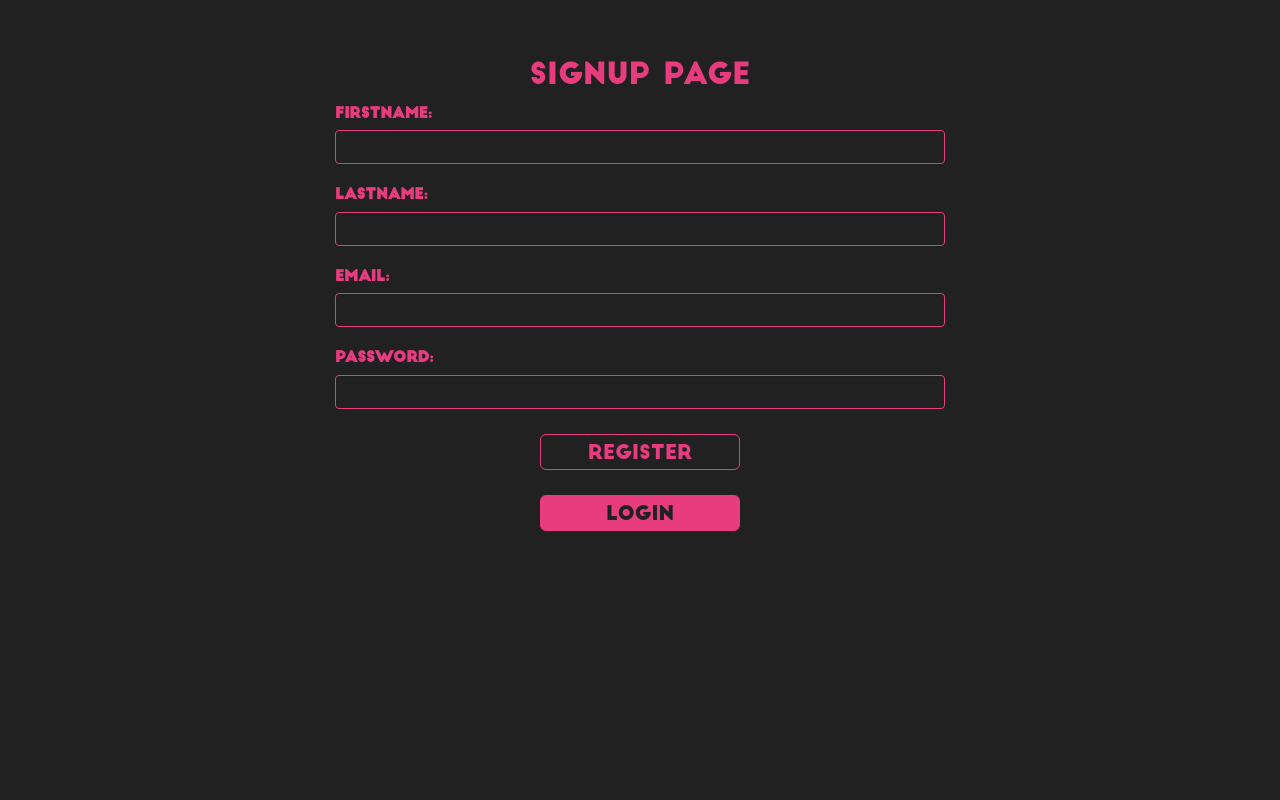
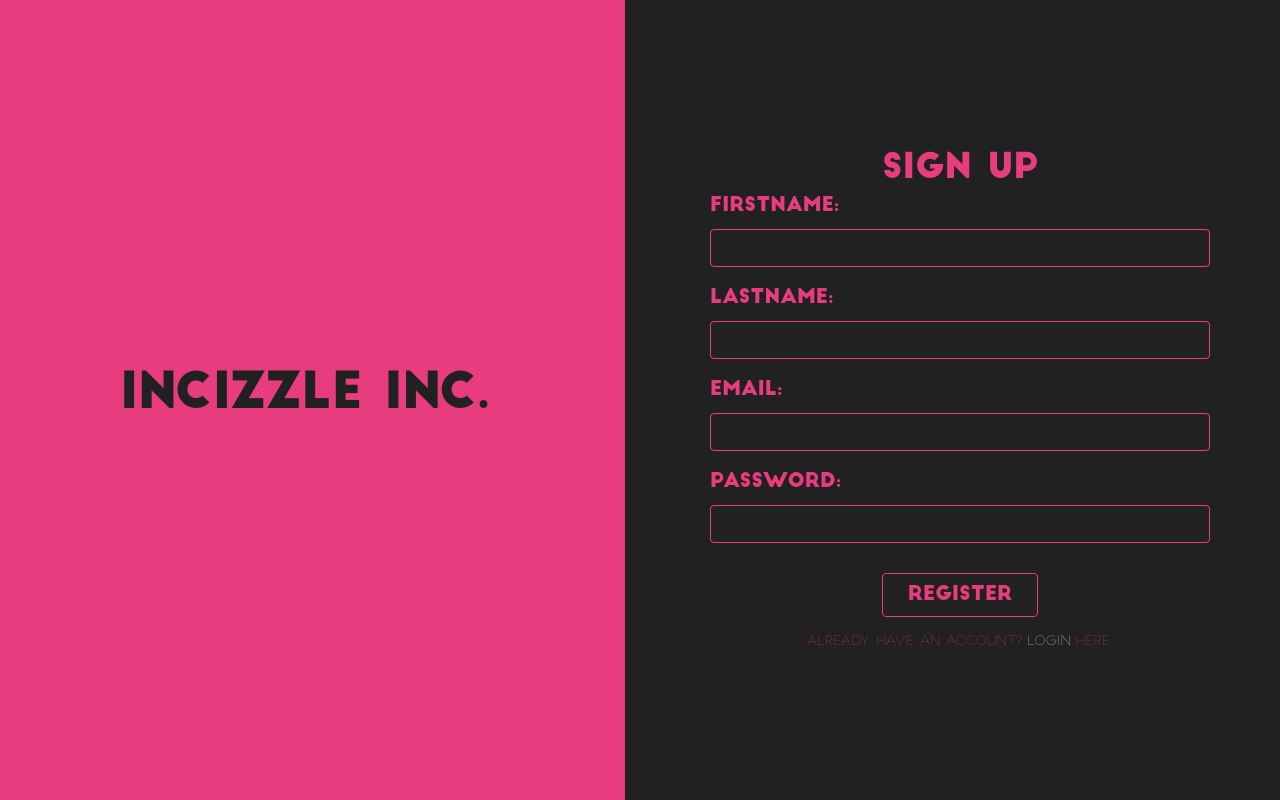
Before and after one commit to schoolvpn/dash, a React app in the folder app/: page /signup in a window 1280 px wide. Built offline with nearby package versions, Linux system fonts and the light colour scheme.

Commit message:
Main Ui Update

```diff
--- a/app/public/index.html
+++ b/app/public/index.html
@@ -1,43 +1,17 @@
 <!DOCTYPE html>
-<html lang="en">
+<html style="height: 100%;" lang="en">
   <head>
     <meta charset="utf-8">
     <meta name="viewport" content="width=device-width, initial-scale=1, shrink-to-fit=no">
     <meta name="theme-color" content="#000000">
-    <!--
-      manifest.json provides metadata used when your web app is added to the
-      homescreen on Android. See https://developers.google.com/web/fundamentals/engage-and-retain/web-app-manifest/
-    -->
     <link rel="manifest" href="%PUBLIC_URL%/manifest.json">
     <link rel="shortcut icon" href="%PUBLIC_URL%/favicon.ico">
-    <link rel="stylesheet" href="https://maxcdn.bootstrapcdn.com/bootstrap/3.3.7/css/bootstrap.min.css" integrity="sha384-BVYiiSIFeK1dGmJRAkycuHAHRg32OmUcww7on3RYdg4Va+PmSTsz/K68vbdEjh4u" crossorigin="anonymous">
-    <!--
-      Notice the use of %PUBLIC_URL% in the tags above.
-      It will be replaced with the URL of the `public` folder during the build.
-      Only files inside the `public` folder can be referenced from the HTML.
-
-      Unlike "/favicon.ico" or "favicon.ico", "%PUBLIC_URL%/favicon.ico" will
-      work correctly both with client-side routing and a non-root public URL.
-      Learn how to configure a non-root public URL by running `npm run build`.
-    -->
+    <link rel="stylesheet" href="https://stackpath.bootstrapcdn.com/bootstrap/4.3.1/css/bootstrap.min.css" integrity="sha384-ggOyR0iXCbMQv3Xipma34MD+dH/1fQ784/j6cY/iJTQUOhcWr7x9JvoRxT2MZw1T" crossorigin="anonymous">
     <title>React App</title>
   </head>
-  <body>
-    <noscript>
-      You need to enable JavaScript to run this app.
-    </noscript>
-    <div id="root"></div>
-    <!--
-      This HTML file is a template.
-      If you open it directly in the browser, you will see an empty page.
-
-      You can add webfonts, meta tags, or analytics to this file.
-      The build step will place the bundled scripts into the <body> tag.
-
-      To begin the development, run `npm start` or `yarn start`.
-      To create a production bundle, use `npm run build` or `yarn build`.
-    -->
-    <script src="https://code.jquery.com/jquery-3.3.1.min.js" integrity="sha256-FgpCb/KJQlLNfOu91ta32o/NMZxltwRo8QtmkMRdAu8=" crossorigin="anonymous"></script>
-    <script src="https://maxcdn.bootstrapcdn.com/bootstrap/3.3.7/js/bootstrap.min.js" integrity="sha384-Tc5IQib027qvyjSMfHjOMaLkfuWVxZxUPnCJA7l2mCWNIpG9mGCD8wGNIcPD7Txa" crossorigin="anonymous"></script>
+  <body id="root">
+    <script src="https://code.jquery.com/jquery-3.3.1.slim.min.js" integrity="sha384-q8i/X+965DzO0rT7abK41JStQIAqVgRVzpbzo5smXKp4YfRvH+8abtTE1Pi6jizo" crossorigin="anonymous"></script>
+    <script src="https://cdnjs.cloudflare.com/ajax/libs/popper.js/1.14.7/umd/popper.min.js" integrity="sha384-UO2eT0CpHqdSJQ6hJty5KVphtPhzWj9WO1clHTMGa3JDZwrnQq4sF86dIHNDz0W1" crossorigin="anonymous"></script>
+    <script src="https://stackpath.bootstrapcdn.com/bootstrap/4.3.1/js/bootstrap.min.js" integrity="sha384-JjSmVgyd0p3pXB1rRibZUAYoIIy6OrQ6VrjIEaFf/nJGzIxFDsf4x0xIM+B07jRM" crossorigin="anonymous"></script>
   </body>
 </html>
--- a/app/src/components/admin/admminheader.js
+++ b/app/src/components/admin/admminheader.js
@@ -4,7 +4,7 @@ import '../../css/header.css';
 // import { userService } from './services/user.service';
 
 
-class Adminheader extends Component {
+class AdminHeader extends Component {
 
   render() {
     return (
@@ -14,7 +14,7 @@ class Adminheader extends Component {
               Home
             </NavLink>
 
-            <NavLink className="nav-item" to="/login">
+            <NavLink className="nav-item" to="/signin">
               Logout
             </NavLink>
 
@@ -28,4 +28,4 @@ class Adminheader extends Component {
   }
 }
 
-export default Adminheader;
+export default AdminHeader;
--- a/app/src/components/admin/home.js
+++ b/app/src/components/admin/home.js
@@ -3,7 +3,7 @@ import React, { Component } from "react";
 import Adminheader from "./admminheader";
 
 
-class Posts extends Component {
+class AdminHome extends Component {
   constructor(props) {
     super(props);
     var account = JSON.parse(localStorage.getItem("Account"))
@@ -39,4 +39,4 @@ class Posts extends Component {
   }
 }
 
-export default Posts;
+export default AdminHome;
--- a/app/src/components/admin/users.js
+++ b/app/src/components/admin/users.js
@@ -3,7 +3,7 @@ import React, { Component } from "react";
 import { userService } from '../../services/user.service';
 import Header from "./admminheader";
 
-class Users extends Component {
+class AdminUsers extends Component {
   constructor(props) {
     super(props);
     this.state = {
@@ -66,4 +66,4 @@ class Users extends Component {
   }
 }
 
-export default Users;
+export default AdminUsers;
--- a/app/src/components/login.js
+++ b/app/src/components/signin.js
@@ -2,9 +2,9 @@ import React, { Component } from "react";
 import { Link } from "react-router-dom";
 import { userService } from '../services/user.service';
 // import axios from 'axios'
-import '../css/login.css'
+import '../css/main.css'
 
-class App extends Component {
+class SignIn extends Component {
   constructor () {
     super()
 
@@ -72,8 +72,50 @@ class App extends Component {
   render() {
     const { email, password, submitted, error, success } = this.state;
     return (
-      <div className="AppLogin">
-        <br/>
+      <div className="AppSign">
+        <div className="row SignMain">
+          <div className="col SignInLeft">
+              {success &&
+                <div className={'alert alert-success'}>Login Success</div>
+              }
+              {error &&
+                <div className={'alert alert-danger'}>{error}</div>
+              }
+              <form onSubmit={this.handleSubmit}>
+                  <h2 className="SignPageTitle">Sign In</h2>
+                  <div className="form-group">
+                      <label className="SignLabel" for="exampleInputEmail1">Email:</label>
+                      {/* <input type="email" class="form-control" id="exampleInputEmail1" aria-describedby="emailHelp" placeholder=""/> */}
+                      <input type="text" className="form-control" name="email" value={email} onChange={this.handleChange}/>
+                      {submitted && !email &&
+                        <div className="help-block">Email is required</div>
+                      }
+                  </div>
+                  <div className="form-group">
+                      <label className="SignLabel" for="exampleInputPassword1">Password:</label>
+                      <input type="password" className="form-control" name="password" value={password} onChange={this.handleChange}/>
+                      {submitted && !password &&
+                        <div className="help-block">Password is required</div>
+                      }
+                      {/* <input type="password" className="form-control" id="exampleInputPassword1" placeholder=""/> */}
+                  </div>
+                  <div className="SignDivButton">
+                    <button type="submit" className="btn btn-primary SignButton">Login</button>
+                  </div>
+                  <small className="SignBottomSmall">
+                      Dont Have a Account?
+                      <Link className="SignLink" to="/signup">Register</Link>
+                      Here.
+                  </small>
+              </form>
+          </div>
+          <div className="col SignInRight">
+              <h1 className="SignMainTitle">
+                  iNcizzle Inc.
+              </h1>
+          </div>
+        </div>
+        {/* <br/>
         <br/>
         <div className="col-md-6 col-md-offset-3 test">
           {success &&
@@ -106,10 +148,10 @@ class App extends Component {
             <div className='button'>
               <Link className="buttonalt" to="/signup">Register</Link>
             </div>
-        </div>
+        </div> */}
       </div>
     );
   }
 }
 
-export default App;
+export default SignIn;
--- a/app/src/components/signup.js
+++ b/app/src/components/signup.js
@@ -2,9 +2,9 @@ import React, { Component } from "react";
 import { Link } from "react-router-dom";
 import { userService } from '../services/user.service';
 // import axios from 'axios'
-import '../css/login.css'
+import '../css/main.css'
 
-class App extends Component {
+class SignUp extends Component {
   constructor () {
     super()
 
@@ -58,8 +58,48 @@ class App extends Component {
   render() {
     const { firstname, lastname, email, password, submitted, error, success } = this.state;
     return (
-      <div className="AppLogin">
-        <br/>
+      <div className="AppSign">
+        <div className="row SignMain">
+          <div className="col SignUpLeft">
+              <h1 className="SignMainTitle">
+                  iNcizzle Inc.
+              </h1>
+          </div>
+          <div className="col SignUpRight">
+              <form onSubmit={this.handleSubmit}>
+                  <h2 className="SignPageTitle">Sign Up</h2>
+                  <div className="form-group">
+                      <label className="SignLabel" for="exampleInputEmail1">Firstname:</label>
+                      {/* <input type="firstname" class="form-control" id="firstname" placeholder=""/> */}
+                      <input type="text" className="form-control" name="firstname" value={firstname} onChange={this.handleChange}/>
+                  </div>
+                  <div className="form-group">
+                      <label className="SignLabel" for="exampleInputPassword1">Lastname:</label>
+                      {/* <input type="lastname" class="form-control" id="lastname" placeholder=""/> */}
+                      <input type="text" className="form-control" name="lastname" value={lastname} onChange={this.handleChange}/>
+                  </div>
+                  <div className="form-group">
+                      <label className="SignLabel" for="exampleInputEmail1">Email:</label>
+                      {/* <input type="email" class="form-control" id="exampleInputEmail1" aria-describedby="emailHelp" placeholder=""/> */}
+                      <input type="text" className="form-control" name="email" value={email} onChange={this.handleChange}/>
+                  </div>
+                  <div className="form-group">
+                      <label className="SignLabel" for="exampleInputPassword1">Password:</label>
+                      {/* <input type="password" class="form-control" id="exampleInputPassword1" placeholder=""/> */}
+                      <input type="password" className="form-control" name="password" value={password} onChange={this.handleChange}/>
+                  </div>
+                  <div className="SignDivButton">
+                      <button type="submit" className="btn btn-primary SignButton">Register</button>
+                  </div>
+                  <small className="SignBottomSmall">
+                      Already have an Account?
+                      <Link className="SignLink" to="/signin">Login</Link>
+                      Here.
+                  </small>
+              </form>
+          </div>
+        </div>
+        {/* <br/>
         <br/>
         <div className="col-md-6 col-md-offset-3">
           {success &&
@@ -108,10 +148,10 @@ class App extends Component {
           <div className="button">
             <Link className="buttonalt" to="/login">Login</Link>
           </div>
-        </div>
+        </div> */}
       </div>
     );
   }
 }
 
-export default App;
+export default SignUp;
--- a/app/src/components/user/account.js
+++ b/app/src/components/user/account.js
@@ -4,7 +4,7 @@ import Userheader from "./userheader";
 import { userService } from '../../services/user.service';
 
 
-class Userhome extends Component {
+class UserAccount extends Component {
     constructor(props) {
         super(props);
         // var account = JSON.parse(localStorage.getItem("Account"))
@@ -98,4 +98,4 @@ class Userhome extends Component {
     }
 }
 
-export default Userhome;
+export default UserAccount;
--- a/app/src/components/user/home.js
+++ b/app/src/components/user/home.js
@@ -3,7 +3,7 @@ import React, { Component } from "react";
 import Userheader from "./userheader";
 
 
-class Userhome extends Component {
+class UserHome extends Component {
   constructor(props) {
     super(props);
     var account = JSON.parse(localStorage.getItem("Account"))
@@ -39,4 +39,4 @@ class Userhome extends Component {
   }
 }
 
-export default Userhome;
+export default UserHome;
--- a/app/src/components/user/userheader.js
+++ b/app/src/components/user/userheader.js
@@ -4,7 +4,7 @@ import '../../css/header.css';
 // import { userService } from './services/user.service';
 
 
-class Userheader extends Component {
+class UserHeader extends Component {
   constructor() {
     super()
     var account = JSON.parse(localStorage.getItem("Account"))
@@ -32,7 +32,7 @@ class Userheader extends Component {
               <NavLink className="drop-item" to="/user/profile">
                 Profile
               </NavLink>
-              <NavLink className="drop-item" to="/login">
+              <NavLink className="drop-item" to="/signin">
                 Logout
               </NavLink>
             </div>
@@ -43,4 +43,4 @@ class Userheader extends Component {
   }
 }
 
-export default Userheader;
+export default UserHeader;
--- a/app/src/css/index.css
+++ b/app/src/css/index.css
@@ -11,7 +11,6 @@
 body {
   margin: 0;
   padding: 0;
-  -webkit-font-smoothing: antialiased;
-  -moz-osx-font-smoothing: grayscale;
+  height: 100%;
   background-color: #212121
 }
--- a/app/src/css/login.css
+++ /dev/null
@@ -1,113 +0,0 @@
-.data {
-    margin-top: 50px
-  }
-
-.help-block {
-  color: white
-}
-
-.alert-success {
-  color: #212121;
-  border-color: #00FF00;
-  background:  #00FF00;
-}
-
-.alert-danger {
-  color: #212121;
-  border-color: red;
-  background: red;
-}
-
-.alert {
-  font-family: bigjohn;
-}
-
-.AppLogin {
-  color: #E73C7E;
-  top: 50%;
-}
-
-.AppRegister {
-  color: #E73C7E;
-}
-
-.App {
-  color: #E73C7E;
-}
-
-h1 {
-  text-align: center;
-  margin-top: 50px;
-  font-size: 44px;
-  font-family: 'bigjohn';
-}
-
-label {
-  font-size: 15px;
-  font-family: 'bigjohn' !important;
-  color: #E73C7E
-}
-
-h2 {
-  color: #E73C7E;
-  text-align: center;
-  font-family: 'bigjohn' !important;
-  font-size: 30px !important;
-}
-
-p {
-  text-align: center;
-  font-size: 20px;
-  font-family: 'bigjohn';
-}
-
-.form-control {
-  background: transparent;
-  border-color: #E73C7E;
-  color: white
-}
-
-.button {
-  justify-content: center;
-  display: flex;
-}
-
-.loginbtn {
-  text-align: center;
-  min-width: 200px;
-  font-family: 'bigjohn';
-  font-size: 20px;
-  padding-top: 5px;
-  padding-left: 30px;
-  padding-right: 30px;
-  color: #E73C7E;
-  background-color: transparent;
-  border-radius: 6px;
-  border: 1px solid #E73C7E;
-  position: relative;
-  overflow: hidden;
-  margin-top: 25px;
-  justify-content: center;
-}
-
-.buttonalt {
-  text-align: center;
-  font-family: 'bigjohn';
-  min-width: 200px;
-  font-size: 20px;
-  padding-top: 5px;
-  padding-left: 30px;
-  padding-right: 30px;
-  color: #212121;
-  background-color: #E73C7E;
-  border-radius: 6px;
-  border: 1px solid #E73C7E;
-  position: relative;
-  overflow: hidden;
-  margin-top: 25px;
-  justify-content: center;
-}
-
-.buttonalt:hover {
-  color: #212121
-}
--- /dev/null
+++ b/app/src/css/main.css
@@ -0,0 +1,249 @@
+/* Sign General */
+
+.AppSign {
+  min-height: 100%;
+  height: 100%;
+}
+
+.SignMain {
+  min-height: 100%;
+  height: 100%;
+}
+
+.SignBottomSmall {
+  color: #E73C7E;
+  font-family: slimjoe;
+  display: flex;
+  justify-content: center;
+}
+
+.SignLink {
+  color: white;
+  padding-left: 4px;
+  padding-right: 4px;
+}
+
+.SignLink:hover {
+  color: white;
+  background-color: rgb(256,256,256, 0.4);
+}
+
+.SignMainTitle {
+  color: #212121;
+  display: flex;
+  justify-content: center;
+  align-items: center;
+  text-align: center;
+  font-family: bigjohn;
+  font-size: 50px !important
+}
+
+.SignPageTitle {
+  font-family: bigjohn;
+  font-size: 35px !important;
+  color: #E73C7E;
+  margin: 0px !important;
+  text-align: center !important;
+}
+
+.SignLabel {
+  text-align: start !important;
+  font-family: bigjohn;
+  font-size: 20px !important;
+  color: #E73C7E;
+}
+
+.SignDivButton {
+  margin-top: 30px;
+  margin-bottom: 15px;
+  text-align: center !important;
+}
+
+.SignButton {
+  background-color: #212121 !important;
+  border-color: #E73C7E !important;
+  font-family: bigjohn !important;
+  font-size: 20px !important;
+  color: #E73C7E !important;
+  padding: 6px 25px 6px 25px !important;
+}
+
+/* Sign In */
+
+.SignInLeft {
+  width: 100%;
+  height: 100%;
+  min-height: 100%;
+  background: #212121;
+  display: flex;
+  align-items: center;
+  justify-content: center;
+}
+
+.SignInRight {
+  width: 100%;
+  height: 50%;
+  min-height: 100%;
+  background: #E73C7E;
+  display: flex;
+  text-align: center;
+  padding: 0px;
+  align-items: center;
+  justify-content: center;
+}
+
+/* Sign Up */
+
+.SignUpLeft {
+  width: 100%;
+  height: 50%;
+  min-height: 100%;
+  background: #E73C7E;
+  display: flex;
+  text-align: center;
+  padding: 0px;
+  align-items: center;
+  justify-content: center;
+}
+
+.SignUpRight {
+  width: 100%;
+  height: 100%;
+  min-height: 100%;
+  background: #212121;
+  display: flex;
+  align-items: center;
+  justify-content: center;
+}
+
+/* General */
+
+input {
+  background-color: #212121 !important;
+  border-color: #E73C7E !important;
+  color: #E73C7E !important;
+  width: 500px !important;
+}
+
+input:-webkit-autofill {
+  -webkit-text-fill-color: #212121 !important;
+}
+
+.help-block {
+  margin-top: 10px;
+  color: white;
+  font-family: slimjoe;
+  font-size: 10px
+}
+
+/*
+.data {
+    margin-top: 50px
+  }
+
+.help-block {
+  color: white
+}
+
+.alert-success {
+  color: #212121;
+  border-color: #00FF00;
+  background:  #00FF00;
+}
+
+.alert-danger {
+  color: #212121;
+  border-color: red;
+  background: red;
+}
+
+.alert {
+  font-family: bigjohn;
+}
+
+
+
+.AppRegister {
+  color: #E73C7E;
+}
+
+.App {
+  color: #E73C7E;
+}
+
+h1 {
+  text-align: center;
+  margin-top: 50px;
+  font-size: 44px;
+  font-family: 'bigjohn';
+}
+
+label {
+  font-size: 15px;
+  font-family: 'bigjohn' !important;
+  color: #E73C7E
+}
+
+h2 {
+  color: #E73C7E;
+  text-align: center;
+  font-family: 'bigjohn' !important;
+  font-size: 30px !important;
+}
+
+p {
+  text-align: center;
+  font-size: 20px;
+  font-family: 'bigjohn';
+}
+
+.form-control {
+  background: transparent;
+  border-color: #E73C7E;
+  color: white
+}
+
+.button {
+  justify-content: center;
+  display: flex;
+}
+
+.loginbtn {
+  text-align: center;
+  min-width: 200px;
+  font-family: 'bigjohn';
+  font-size: 20px;
+  padding-top: 5px;
+  padding-left: 30px;
+  padding-right: 30px;
+  color: #E73C7E;
+  background-color: transparent;
+  border-radius: 6px;
+  border: 1px solid #E73C7E;
+  position: relative;
+  overflow: hidden;
+  margin-top: 25px;
+  justify-content: center;
+}
+
+.buttonalt {
+  text-align: center;
+  font-family: 'bigjohn';
+  min-width: 200px;
+  font-size: 20px;
+  padding-top: 5px;
+  padding-left: 30px;
+  padding-right: 30px;
+  color: #212121;
+  background-color: #E73C7E;
+  border-radius: 6px;
+  border: 1px solid #E73C7E;
+  position: relative;
+  overflow: hidden;
+  margin-top: 25px;
+  justify-content: center;
+}
+
+.buttonalt:hover {
+  color: #212121
+} */
--- a/app/src/index.js
+++ b/app/src/index.js
@@ -4,8 +4,8 @@ import './css/index.css';
 import {BrowserRouter as Router}  from 'react-router-dom';
 import ReactRouter from './router/router';
 
-ReactDOM.render(<Router>
-
+ReactDOM.render(
+<Router>
     <ReactRouter/>
 </Router>
     ,
--- a/app/src/router/router.js
+++ b/app/src/router/router.js
@@ -1,6 +1,6 @@
 import React from "react";
 import { Route, Switch, Redirect, } from "react-router-dom";
-import login from "../components/login";
+import signin from "../components/signin";
 import useraccount from "../components/user/account"
 import userhome from "../components/user/home";
 import adminhome from "../components/admin/home";
@@ -15,8 +15,8 @@ class ReactRouter extends React.Component {
     return (
       <React.Fragment>
         <Switch>
-          <Redirect exact from='/' to='/login'/>
-          <Route exact path="/login" component={login}/>
+          <Redirect exact from='/' to='/signin'/>
+          <Route exact path="/signin" component={signin}/>
           <PrivateRoute exact path="/user/dashboard" component={userhome}/>
           <PrivateRoute exact path="/admin/dashboard" component={adminhome}/>
           <PrivateRoute exact path="/admin/users" component={adminusers}/>
```
Also changed, not shown: 1 other file.
